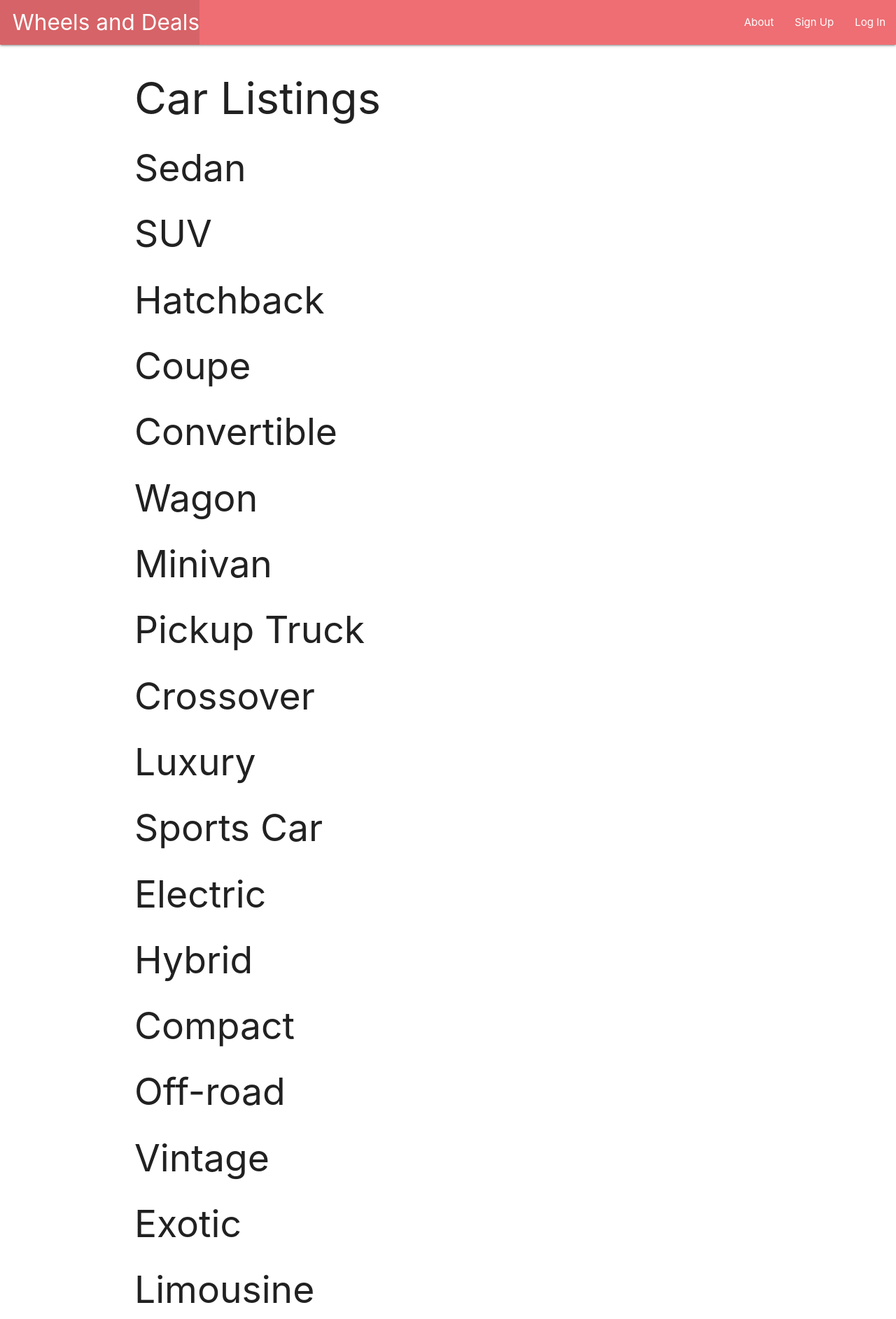
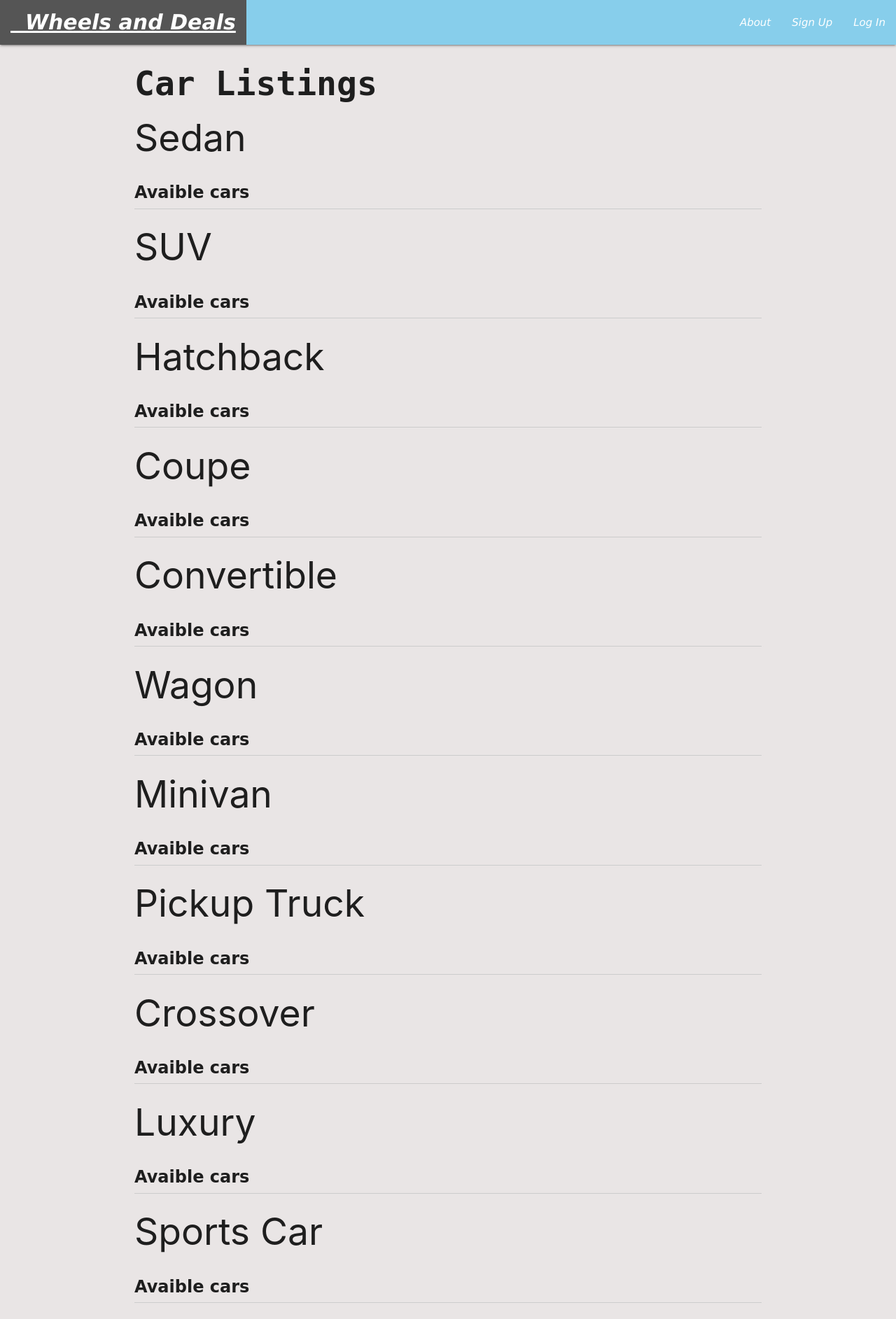
Before and after one commit to aaronfnp/wheelsanddeals, a Django app: page /cars/categories/ in a window 1280 px wide. Shown: the top 1885 px of the page at 70% size. Run offline with Django 5.2, Linux system fonts and the light colour scheme; data that the repository does not hold is empty.

Commit message:
saving before swap

```diff
--- a/main_app/static/css/style.css
+++ b/main_app/static/css/style.css
@@ -105,3 +105,57 @@
   visibility: visible;
   opacity: 1;
 }
+
+h1 {
+  font-family: "Rockwell Extra Bold", "Rockwell Bold", monospace;
+  font-size: 48px;
+  font-style: normal;
+  font-variant: normal;
+  font-weight: 700;
+  line-height: 26.4px;
+}
+
+.separated-h2 {
+  font-family: "Brush Script MT", cursive;
+  font-size: 24px;
+  font-style: normal;
+  font-variant: normal;
+  font-weight: 700;
+  line-height: 26.4px;
+  position: relative;
+  margin-bottom: 10px;
+}
+
+.separated-h2::after {
+  content: "";
+  display: block;
+  height: 1px;
+  width: 100%;
+  background-color: #ccc;
+  position: absolute;
+  bottom: -10px;
+  left: 0;
+}
+
+ul {
+  list-style-type: none;
+  padding: 0;
+}
+
+li {
+  margin-bottom: 10px;
+}
+
+a {
+  text-decoration: none;
+  color: #058fff;
+  font-size: 1.5rem;
+  font-family: Geneva, Tahoma, Verdana, sans-serif;
+  font-style: italic;
+  font-variant: normal;
+  font-weight: 400;
+}
+
+a:hover {
+  text-decoration: underline;
+}
--- a/main_app/templates/about.html
+++ b/main_app/templates/about.html
@@ -1,4 +1,5 @@
-{% extends 'base.html' %} {% block content %}
+{% extends 'base.html' %} {% block content %} {% load static %}
+<link rel="stylesheet" type="text/css" href="{% static 'css/style.css' %}">
 
 <h2>Welcome to Wheels and Deals</h2>
 <p>
--- a/main_app/templates/base.html
+++ b/main_app/templates/base.html
@@ -9,8 +9,8 @@
     <title>Wheels and Deals</title>
     <link
       rel="stylesheet"
-      href="https://cdnjs.cloudflare.com/ajax/libs/materialize/1.0.0/css/materialize.min.css"
-    />
+      href="https://cdnjs.cloudflare.com/ajax/libs/materialize/1.0.0/css/materialize.min.css"/>
+      <link rel="stylesheet" type="text/css" href="{% static 'css/style.css' %}">
     <script src="https://cdnjs.cloudflare.com/ajax/libs/materialize/1.0.0/js/materialize.min.js"></script>
   </head>
   <body>
--- a/main_app/templates/cars/detail.html
+++ b/main_app/templates/cars/detail.html
@@ -1,7 +1,7 @@
-{% extends 'base.html' %} {% block content %}
+{% extends 'base.html' %} {% block content %} {% load static %}
 
 <h1>Car Details</h1>
-
+<link rel="stylesheet" type="text/css" href="{% static 'css/style.css' %}">
 <div class="card">
   <div class="card-content">
     {% for photo in car.photo_set.all %}
--- a/main_app/templates/cars/index.html
+++ b/main_app/templates/cars/index.html
@@ -1,10 +1,18 @@
 {% extends 'base.html' %}
+{% block content %}
+{% load static %}
 
-{% block content %}
-
+<!DOCTYPE html>
+<html>
+  <head>
+    <link rel="stylesheet" type="text/css" href="{% static 'css/style.css' %}">
+    <title>Car Listings</title>
+  </head>
+  <body>
     <h1>Car Listings</h1>
     {% for category, cars in car_by_category %}
       <h2>{{ category }}</h2>
+      <h2 class="separated-h2">Avaible cars</h2>
       <ul>
         {% for car in cars %}
           <li>
--- a/main_app/templates/main_app/car_confirm_delete.html
+++ b/main_app/templates/main_app/car_confirm_delete.html
@@ -1,4 +1,5 @@
-{% extends 'base.html' %} {% block content %}
+{% extends 'base.html' %} {% block content %} {% load static %}
+<link rel="stylesheet" type="text/css" href="{% static 'css/style.css' %}">
 <h1>Delete Car</h1>
 
 <h4>
--- a/main_app/templates/main_app/car_form.html
+++ b/main_app/templates/main_app/car_form.html
@@ -1,4 +1,5 @@
-{% extends 'base.html' %} {% block content %} {% if object %}
+{% extends 'base.html' %} {% block content %} {% if object %} {% load static %}
+<link rel="stylesheet" type="text/css" href="{% static 'css/style.css' %}">
 <h1>Edit <span class="teal-text">{{object.name}}</span></h1>
 {% else %}
 <h1>Add Car</h1>
--- a/main_app/templates/my_garage.html
+++ b/main_app/templates/my_garage.html
@@ -1,4 +1,5 @@
-{% extends 'base.html' %} {% block content %}
+{% extends 'base.html' %} {% block content %} {% load static %}
+<link rel="stylesheet" type="text/css" href="{% static 'css/style.css' %}">
 </br>
 </br>
 <img src="{{ profile.avatar.url }}"> <h3>{{ profile.user }}</h3>
```
Also changed, not shown: main_app/migrations/0015_merge_20240321_2303.py (added).
